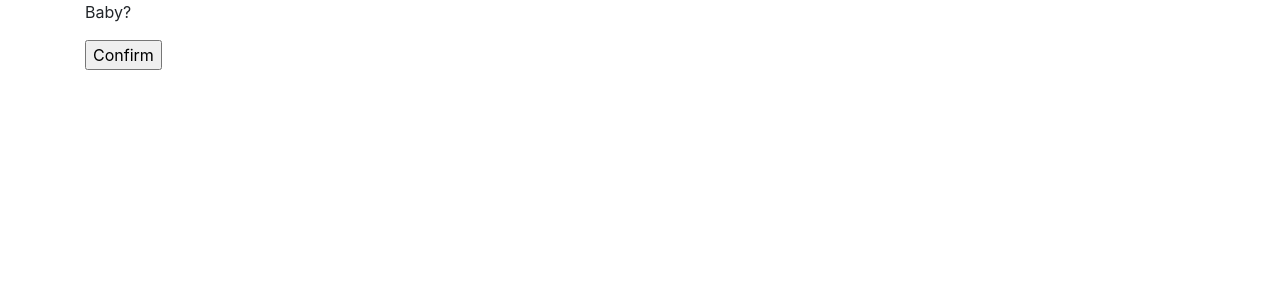
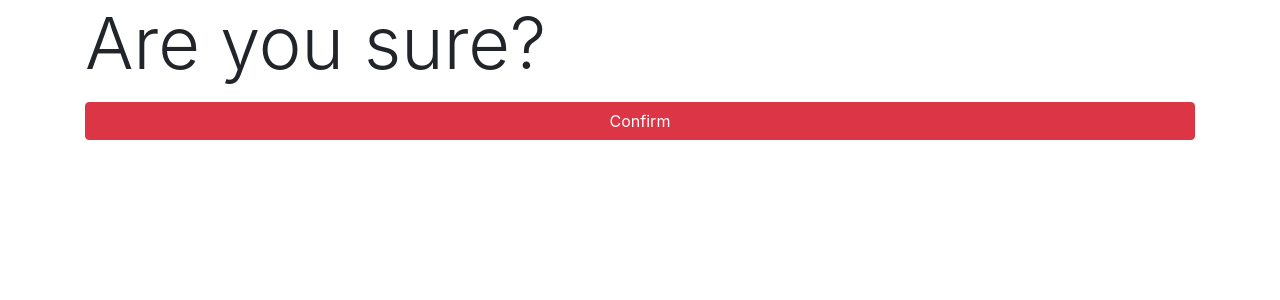
Before and after one commit to zachtib/HasAsiaHadTheBabyYet, a Django app: page /secret/ in a window 1280 px wide. Shown: the top 300 px of the page. Run offline with Django 3.2, Linux system fonts and the light colour scheme; some libraries are stand-ins or nearby versions.

Commit message:
button styling

```diff
--- a/templates/secret.html
+++ b/templates/secret.html
@@ -15,9 +15,9 @@
 
 <body>
     <div class="container">
-        <p>Baby?</p>
+        <p class="display-3">Are you sure?</p>
         <form method="POST" action="">{% csrf_token %}
-            <input type="submit" value="Confirm" />
+            <input class="btn btn-block btn-danger mt-2" type="submit" value="Confirm" />
         </form>
     </div>
 
```
